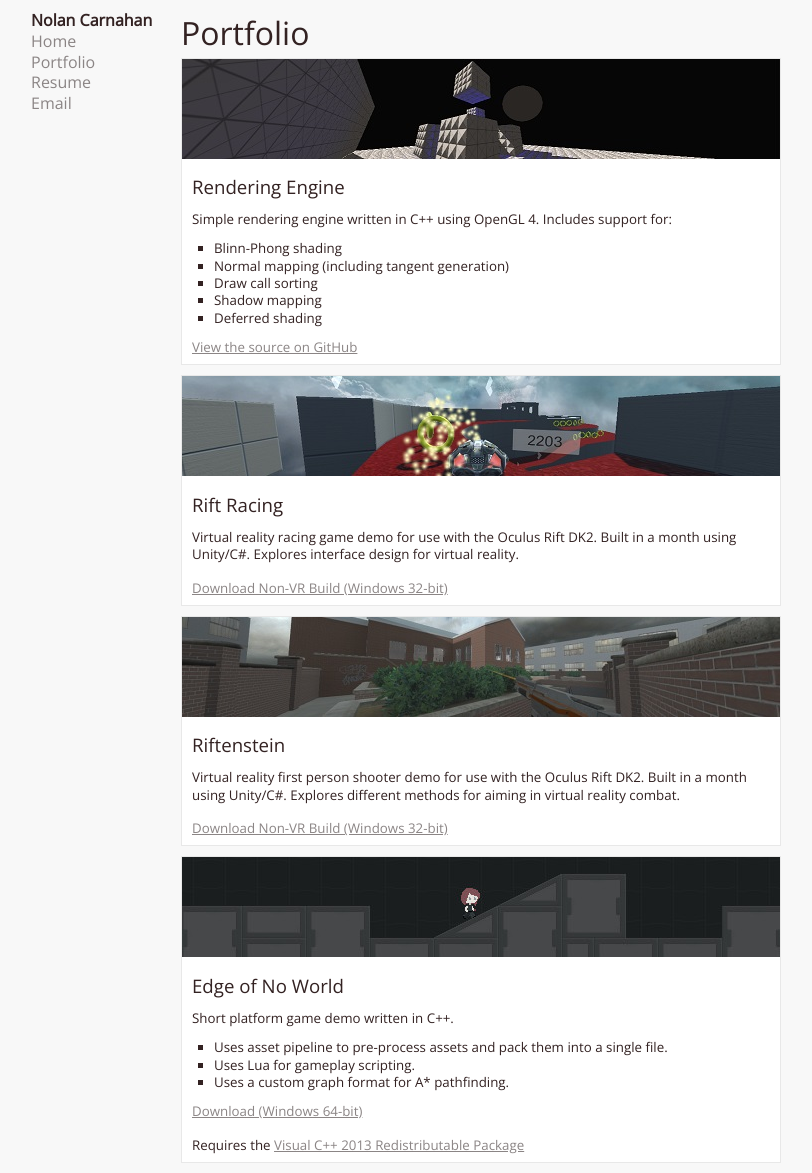
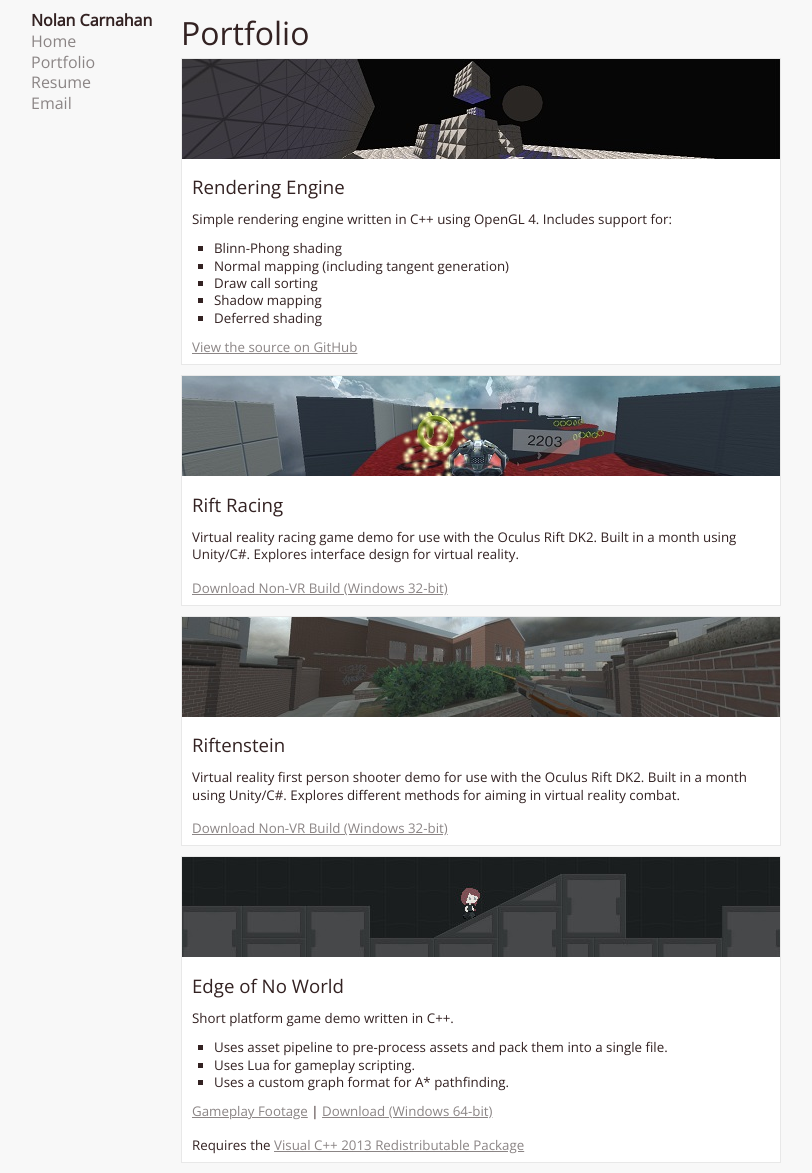
Before and after one commit to ncarnahan/ncarnahan.github.io, a Jekyll site: the page built from portfolio/index.html, in a window 1280 px wide. Shown: the whole page, without its empty margins (234-1046 px from the left). Built offline with Jekyll 4.4.1, drawn with Linux system fonts in a browser that asks for light colours.

Commit message:
Added EONW gameplay video link.

```diff
--- a/portfolio/index.html
+++ b/portfolio/index.html
@@ -43,7 +43,7 @@ layout: default
             <li>Uses Lua for gameplay scripting.</li>
             <li>Uses a custom graph format for A* pathfinding.</li>
         </ul>
-        <p><a href="https://www.dropbox.com/s/8kfbaz79kk1hgvi/EONW.zip?dl=0">Download (Windows 64-bit)</a></p>
+        <p><a href="https://www.youtube.com/watch?v=6L4QMDd2osU">Gameplay Footage</a> | <a href="https://www.dropbox.com/s/8kfbaz79kk1hgvi/EONW.zip?dl=0">Download (Windows 64-bit)</a></p>
         <p>Requires the <a href="https://www.microsoft.com/en-us/download/details.aspx?id=40784">Visual C++ 2013 Redistributable Package</a></p>
     </div>
 </div>
```
